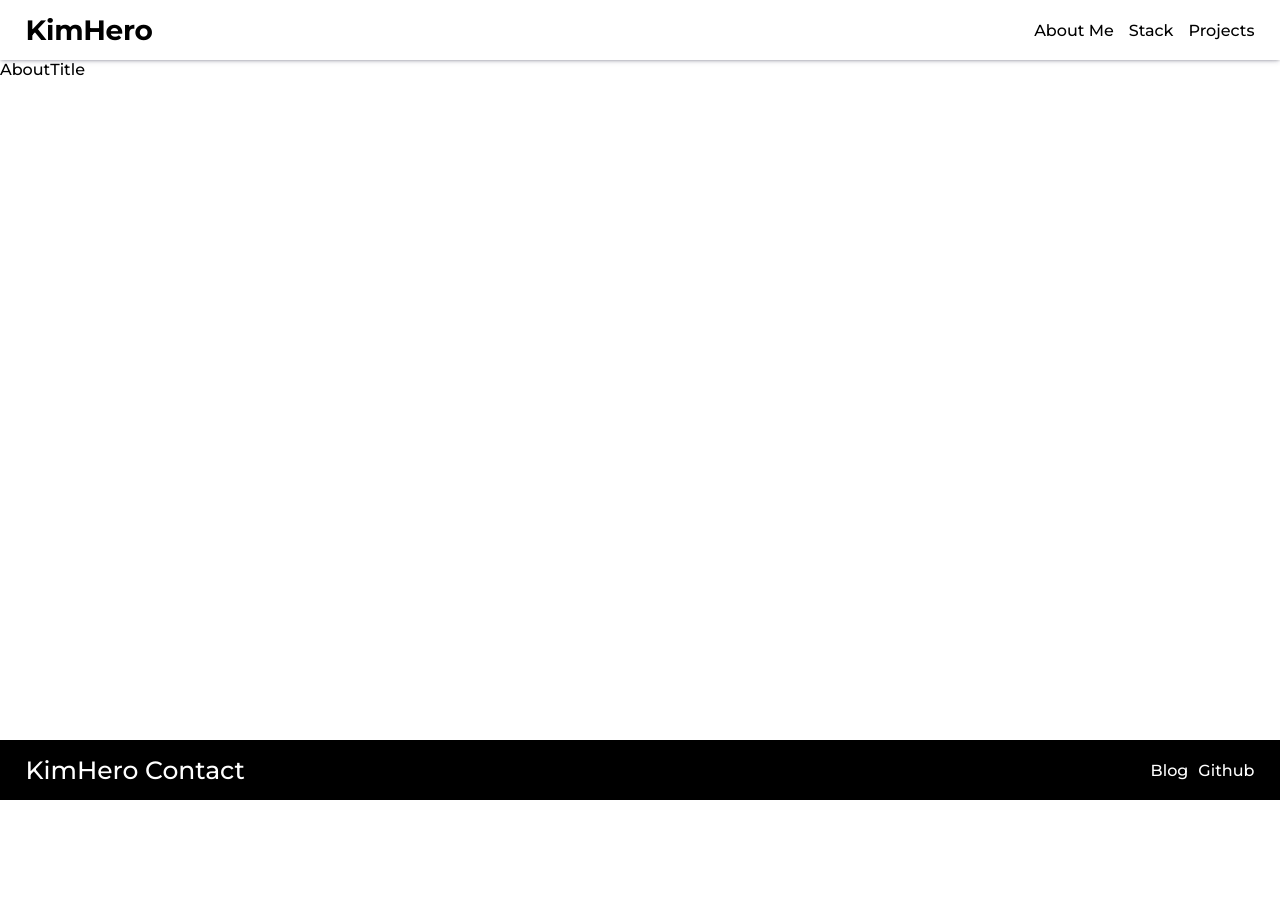
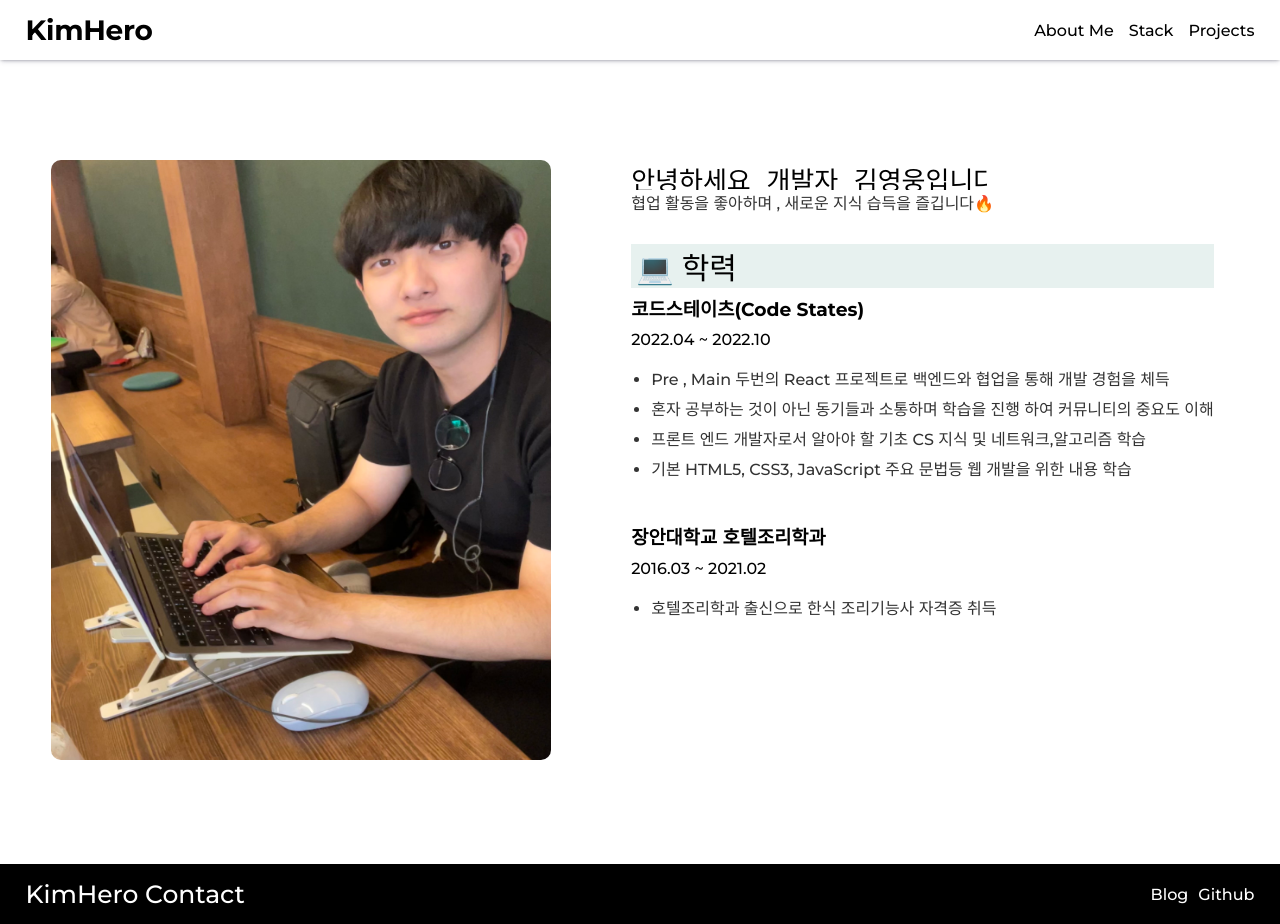
Before and after one commit to houndhollis/Next-Project, a Next.js app: page /aboutme in a window 1280 px wide. Before the commit the page ends 800 px from the top, so only its background shows below. Built offline with nearby package versions, Linux system fonts and the light colour scheme.

Commit message:
feat:aboutme 페이지 타이틀 top 부분 구현

```diff
--- a/components/Footer.js
+++ b/components/Footer.js
@@ -19,8 +19,6 @@ export default Footer
 const FooterContainer = styled.div`
   width:100%;
   height: 60px;
-  position: absolute;
-  bottom:0;
   padding: 0 2%;
   background-color: black;
 `
--- a/components/Layout.js
+++ b/components/Layout.js
@@ -5,16 +5,20 @@ import styled from 'styled-components'
 const Layout = ({children}) => {
 
   return (
-    <>
+    <LayoutContainer>
       <Header/>
         <ChildrenBox>{children}</ChildrenBox>
       <Footer/>
-    </>
+    </LayoutContainer>
   )
 }
 
 export default Layout
 
+const LayoutContainer = styled.div`
+
+`
+
 const ChildrenBox = styled.div`
   padding-top: 60px;
 `
--- a/components/about/aboutTitle.js
+++ b/components/about/aboutTitle.js
@@ -1,9 +1,88 @@
-import React from 'react'
+import Image from 'next/image'
+import styled from 'styled-components'
+import TitleSubText from './titleSubText'
 
 const AboutTitle = () => {
   return (
-    <div>AboutTitle</div>
+        <TitleInner>
+            <TitleImg>
+                <Image src='/myImage.jpeg' width={500} height={600} alt='myProfile'/>
+            </TitleImg>
+            <TitleText>
+                <span>안녕하세요 개발자 김영웅입니다.</span>
+                <p>협업 활동을 좋아하며 , 새로운 지식 습득을 즐깁니다🔥 </p>
+                <TitleInfoText>
+                   <TitleSubText/>
+                </TitleInfoText>
+            </TitleText>
+        </TitleInner>
   )
 }
 
 export default AboutTitle
+
+
+const TitleInner = styled.div`
+  max-width: 1280px;
+  width: 100%;
+  margin: 100px auto;
+  padding: 0 4%;
+  display: flex;
+  @media screen and (max-width:1000px){
+    margin: 50px auto;
+    flex-direction: column;
+    align-items: center;
+  }
+`
+
+const TitleImg = styled.div`
+  & img {
+    border-radius: 10px;
+    @media screen and (max-width:1000px){
+      flex-direction: column;
+      align-items: center;
+      margin-bottom: 20px;
+      width: 100%;
+      height: 400px;
+    }
+  }
+`
+
+const TitleText = styled.div`
+  margin-left: 80px;
+  display: grid;
+  height: 100%;
+  @media screen and (max-width:1000px){
+    margin-left:0;
+  }
+  & > span {
+    width: 23ch;
+    height: 30px;
+    animation: typing 2s steps(22), blink .5s step-end infinite alternate;
+    white-space: nowrap;
+    overflow: hidden;
+    border-right: 3px solid;
+    font-family: monospace;
+    font-size: 2em;
+    @keyframes typing {
+    from {
+        width: 0
+      }
+    }
+    @keyframes blink {
+    50% {
+        border-color: transparent
+      }
+    }
+  }
+  & p {
+    color: #333;
+    margin: 0;
+  }
+`
+const TitleInfoText = styled.div`
+  margin-top: 30px;
+  & div {
+
+  }
+`
--- /dev/null
+++ b/components/about/titleSubText.js
@@ -0,0 +1,44 @@
+import styled from 'styled-components'
+
+const TitleSubText = () => {
+    return (
+        <SubText>
+            <div>💻 학력</div>
+            <h3>코드스테이츠(Code States)</h3>
+            <span>2022.04 ~ 2022.10</span>
+            <ul>
+                <li>Pre , Main 두번의 React 프로젝트로 백엔드와 협업을 통해 개발 경험을 체득</li>
+                <li>혼자 공부하는 것이 아닌 동기들과 소통하며 학습을 진행 하여 커뮤니티의 중요도 이해</li>
+                <li>프론트 엔드 개발자로서 알아야 할 기초 CS 지식 및 네트워크,알고리즘 학습</li>
+                <li>기본 HTML5, CSS3, JavaScript 주요 문법등 웹 개발을 위한 내용 학습</li>
+            </ul>
+            <h3>장안대학교 호텔조리학과</h3>
+            <span>2016.03 ~ 2021.02</span>
+            <ul>
+                <li>호텔조리학과 출신으로 한식 조리기능사 자격증 취득</li>
+            </ul>
+        </SubText>
+    )
+}
+
+export default TitleSubText
+
+const SubText = styled.div`
+  & div {
+    font-size: 30px;
+    background-color: #a3cac142;
+    padding:0 5px;
+
+  }
+  & h3 {
+    line-height: 5px;
+  }
+  & > ul {
+    margin-bottom: 50px;
+  }
+  & li {
+    margin-left: -20px;
+    line-height: 30px;
+    color: #333;
+  }
+`
--- a/pages/index.js
+++ b/pages/index.js
@@ -16,5 +16,4 @@ export default function Home() {
 }
 
 const Container = styled.div`
-
 `
--- a/styles/globals.css
+++ b/styles/globals.css
@@ -4,8 +4,9 @@ html,
 body {
   padding: 0;
   margin: 0;
-  font-family: 'Montserrat'
+  font-family: 'Montserrat';
 }
+
 
 
 a {
```
Also changed, not shown: public/myImage.jpeg (added).
